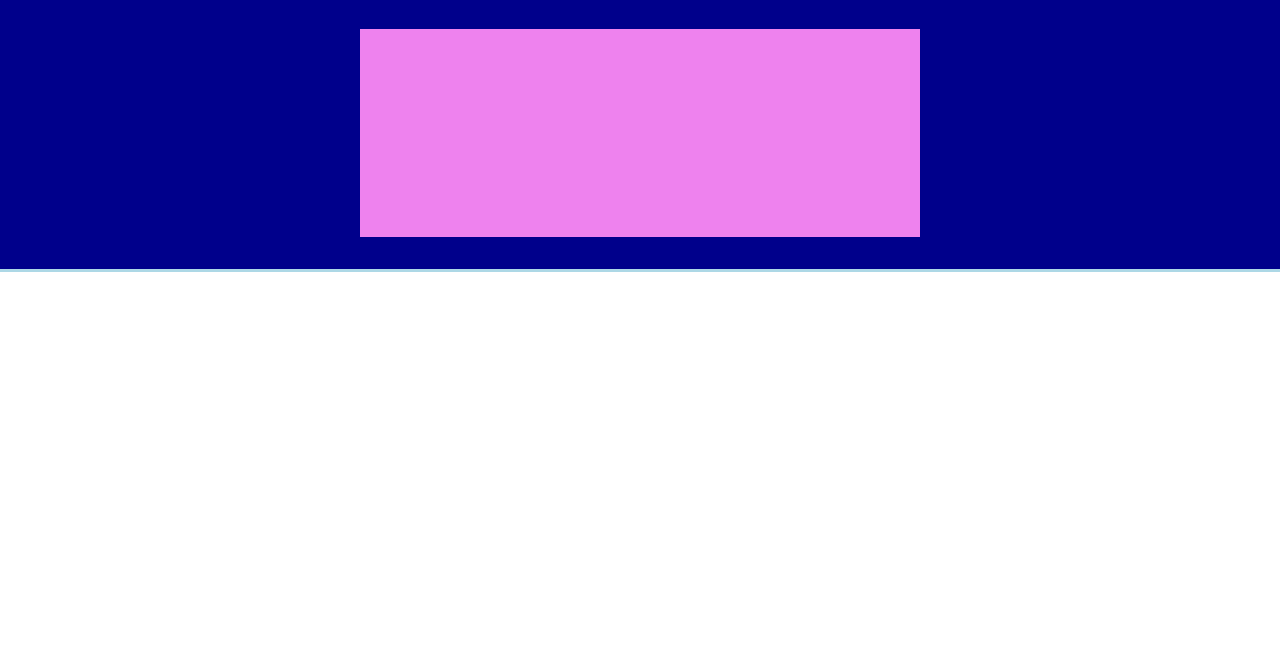
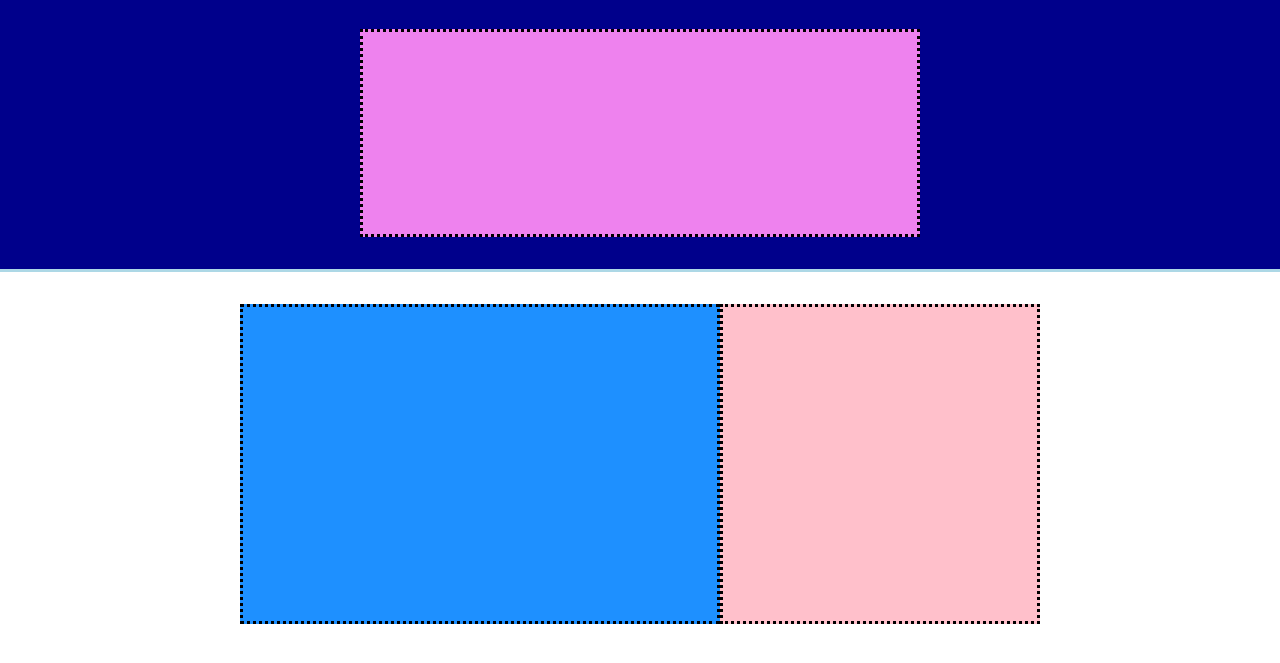
Before and after one commit to Mikee282828/htmlcss-struttura-discord, a plain HTML site: page index.html in a window 1280 px wide. Shown: the part 67-730 px from the top of the page. Drawn offline with Linux system fonts and the light colour scheme.

Commit message:
terza sezione

```diff
--- a/css/style.css
+++ b/css/style.css
@@ -31,6 +31,13 @@
 .fucsia{
     background-color: rgb(238,130,238);
 }
+.pink{
+    background-color: rgb(255,192,203);
+
+}
+.light_blue{
+    background-color: rgb(30, 144, 255);
+}
 
 /************** prima sezione **********+*/
 
@@ -60,4 +67,17 @@
 .container1{
     height:13rem;
     width:35rem;
+    border:dotted black;
 }
+/*************** seconda sezione *****************/
+
+.container2,.container3{
+    border:dotted black;
+    height:20rem;
+}
+.container2{
+    width:60%;
+}
+.container3{
+    width:40%;
+}
--- a/index.html
+++ b/index.html
@@ -7,6 +7,7 @@
     <link rel="stylesheet" href="./css/style.css">
 </head>
 
+<!-- prima sezione -->
 <body>
     <div class="celeste">
 
@@ -25,5 +26,13 @@
 
     </div>
 
+<!-- seconda sezione -->
+    <div class="flex-container mid">
+        <div class="container2 light_blue"></div>
+        <div class="container3 pink"></div>
+    </div>
+
+<!-- terza sezione -->
+
 </body>
 </html>
```
